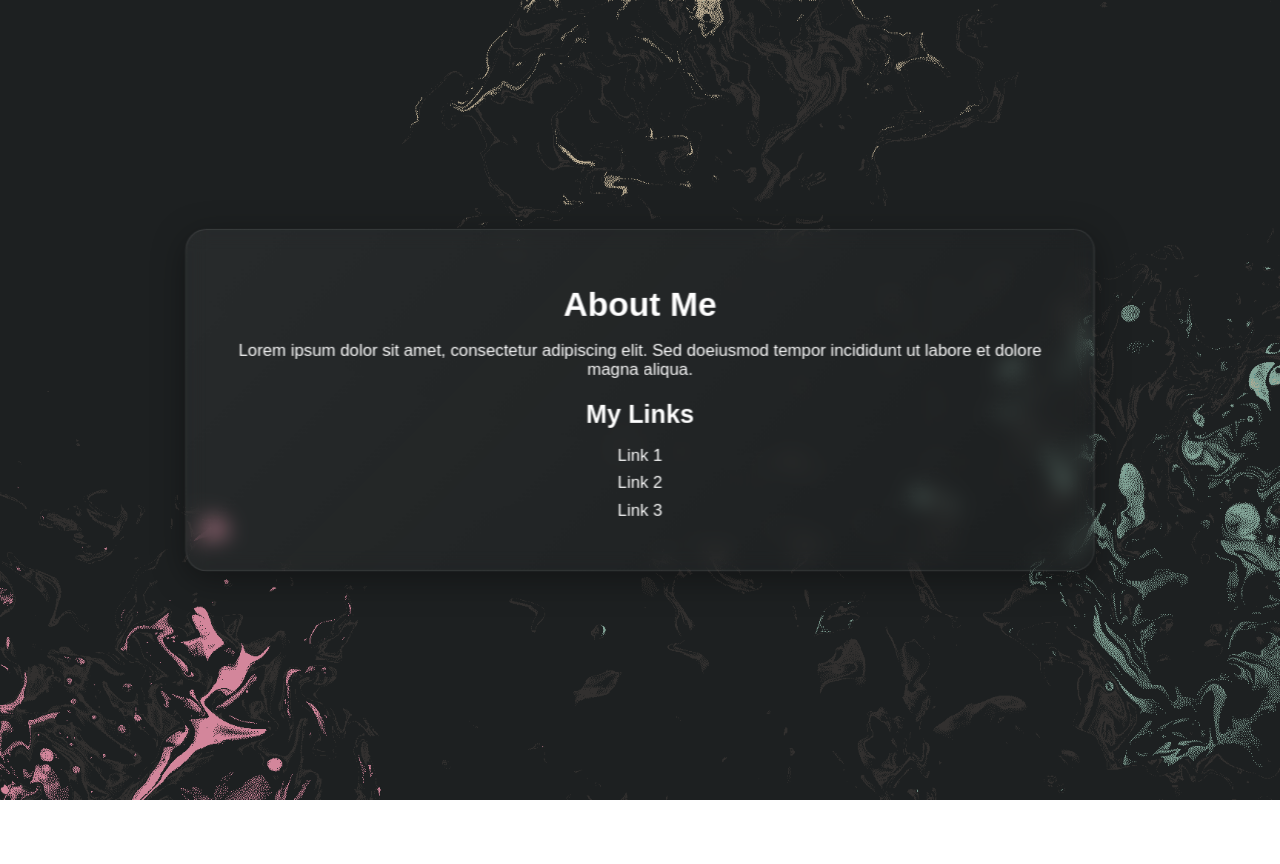
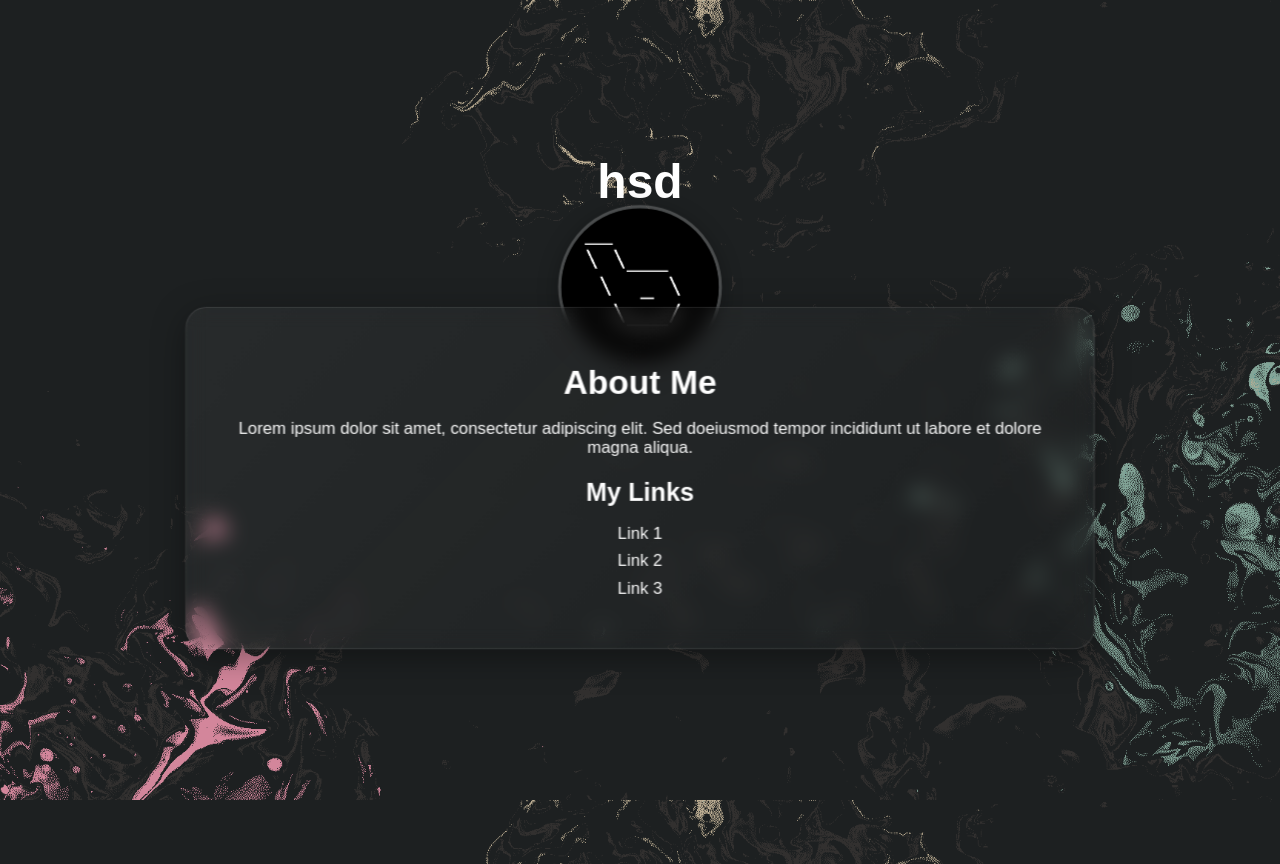
Before and after one commit to hsdcc/hsdcc.github.io, a plain HTML site: page bio/index.html in a window 1280 px wide. Before the commit the page ends 800 px from the top, so only its background shows below. Drawn offline with Linux system fonts and the light colour scheme.

Commit message:
thingsthingsthings

```diff
--- a/bio/index.html
+++ b/bio/index.html
@@ -7,6 +7,10 @@
     <link rel="stylesheet" href="style.css">
 </head>
 <body>
+    <header class="top-header">
+        <h1 class="name">hsd</h1>
+        <img src="images/bedrocklogo.png" alt="hsd logo" class="logo">
+    </header>
     <div class="glass-container">
         <div class="content">
             <h1>About Me</h1>
--- a/bio/script.js
+++ b/bio/script.js
@@ -1,37 +1,24 @@
-const container = document.querySelector('.glass-container');
-
-let mouse = {
-    x: 0,
-    y: 0
-};
-
-let target = {
-    x: 0,
-    y: 0
-};
-
-let current = {
-    x: 0,
-    y: 0
-};
+const apply3dEffect = (element, strength = 20) => {
+    let target = { x: 0, y: 0 };
+    let current = { x: 0, y: 0 };
 
     const lerp = (start, end, t) => {
         return start * (1 - t) + end * t;
     };
 
-container.addEventListener('mousemove', (e) => {
+    element.addEventListener('mousemove', (e) => {
         const { clientX, clientY } = e;
-    const { offsetWidth: width, offsetHeight: height } = container;
-    const { left, top } = container.getBoundingClientRect();
+        const { offsetWidth: width, offsetHeight: height } = element;
+        const { left, top } = element.getBoundingClientRect();
 
         const mouseX = clientX - left;
         const mouseY = clientY - top;
 
-    target.x = (mouseY / height - 0.5) * -20; // -10 to 10 deg
-    target.y = (mouseX / width - 0.5) * 20;  // -10 to 10 deg
+        target.x = (mouseY / height - 0.5) * -strength;
+        target.y = (mouseX / width - 0.5) * strength;
     });
 
-container.addEventListener('mouseleave', () => {
+    element.addEventListener('mouseleave', () => {
         target.x = 0;
         target.y = 0;
     });
@@ -40,15 +27,21 @@ const animate = () => {
         current.x = lerp(current.x, target.x, 0.1);
         current.y = lerp(current.y, target.y, 0.1);
 
-    // Round values to prevent jittering on some displays
         const roundedX = Math.round(current.x * 100) / 100;
         const roundedY = Math.round(current.y * 100) / 100;
 
         const scale = 1.05;
 
-    container.style.transform = `perspective(1000px) rotateX(${roundedX}deg) rotateY(${roundedY}deg) scale3d(${scale}, ${scale}, ${scale})`;
+        element.style.transform = `perspective(1000px) rotateX(${roundedX}deg) rotateY(${roundedY}deg) scale3d(${scale}, ${scale}, ${scale})`;
 
         requestAnimationFrame(animate);
     };
 
     animate();
+};
+
+const glassContainer = document.querySelector('.glass-container');
+const logo = document.querySelector('.logo');
+
+apply3dEffect(glassContainer, 30);
+apply3dEffect(logo, 60);
--- a/bio/style.css
+++ b/bio/style.css
@@ -1,15 +1,16 @@
 body {
     margin: 0;
-    padding: 0;
+    padding: 2rem;
     font-family: sans-serif;
     background-image: url('images/fluid-gruv.png');
     background-size: cover;
     background-position: center;
     background-attachment: fixed;
+    min-height: 100vh;
     display: flex;
+    flex-direction: column;
+    align-items: center;
     justify-content: center;
-    align-items: center;
-    min-height: 100vh;
 }
 
 .glass-container {
@@ -24,6 +25,8 @@ body {
     max-width: 800px;
     width: 90%;
     transform-style: preserve-3d;
+    margin: 0 auto;
+    margin-top: -50px;
 }
 
 .content {
@@ -83,3 +86,39 @@ h1 {
 h1:hover {
     text-shadow: 0 0 5px #ebdbb2;
 }
+
+.top-header {
+    text-align: center;
+    animation: fadeInUp 1s ease-out;
+    display: flex;
+    flex-direction: column;
+    align-items: center;
+    margin-top: -100px;
+}
+
+.logo {
+    width: 150px;
+    height: 150px;
+    border-radius: 50%;
+    object-fit: cover;
+    border: 3px solid rgba(255, 255, 255, 0.2);
+    box-shadow: 0 4px 20px rgba(0, 0, 0, 0.3);
+    margin-top: -1rem;
+    transform-style: preserve-3d;
+}
+
+.name {
+    color: white;
+    font-size: 3rem;
+}
+
+@keyframes fadeInUp {
+    from {
+        opacity: 0;
+        transform: translateY(20px);
+    }
+    to {
+        opacity: 1;
+        transform: translateY(0);
+    }
+}
```
Lines whose indentation alone changed are shown as unchanged.
